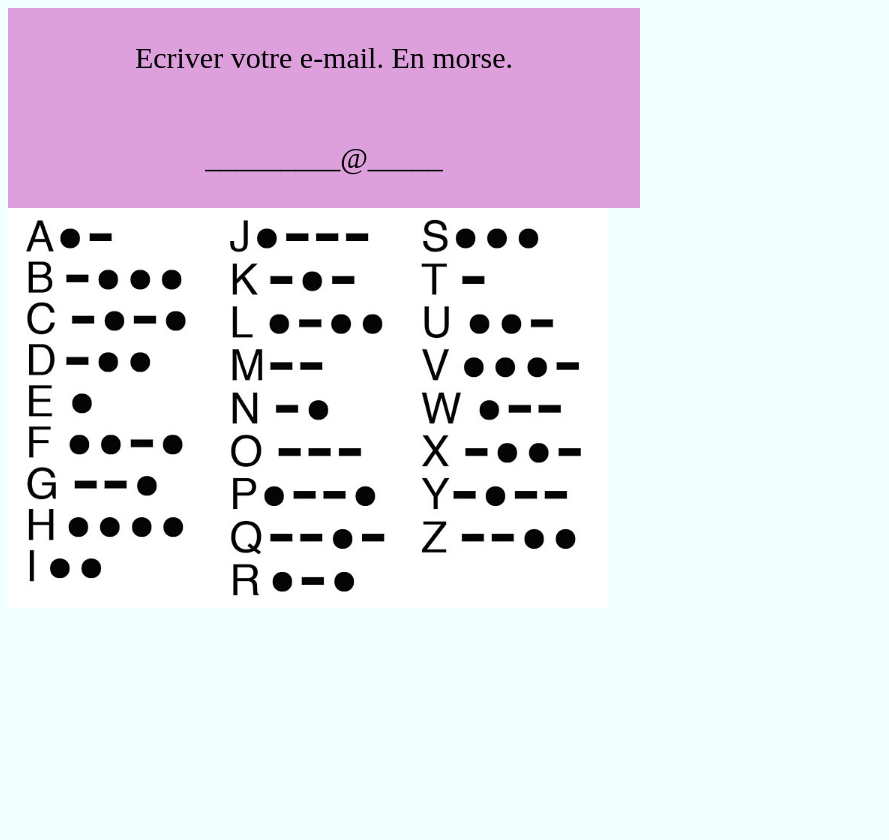
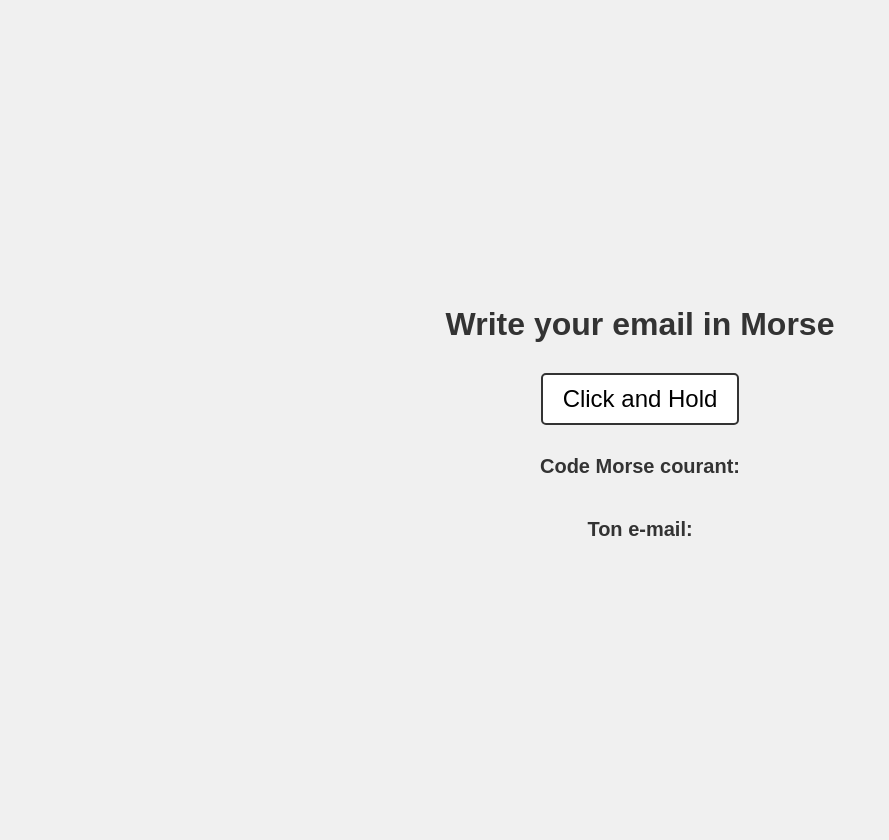
Before and after one commit to Anonymous-02/nuitinfo, a PHP site: page /contactMorse.html in a window 1280 px wide. Shown: the whole page, without its empty margins (0-889 px from the left). Before the commit the page ends 608 px from the top, so only its background shows below. Run offline with PHP 8.4, Linux system fonts and the light colour scheme.

Commit message:
morse fait

```diff
--- a/contactMorse.css
+++ b/contactMorse.css
@@ -1,21 +1,53 @@
-body {
-    background-color: azure;
-	overflow-x: hidden;
-}
-
-#main {
-    background-color:plum;
-    width: 50%;
-    height: 100px;
-    text-align: center;
-    font-size: 30px;
-    align-content: center;
+body, html {
+    margin: 0;
+    padding: 0;
+    height: 100%;
+    font-family: Arial, sans-serif;
 }
 
 .center-container {
-    display: block;
+    display: flex;
+    flex-direction: column;
     justify-content: center;
     align-items: center;
-    height: 50vh;
-    background-color: #f8f9fa;
+    height: 100vh;
+    background-color: #f0f0f0;
+    text-align: center;
+    padding: 20px;
 }
+
+h2 {
+    font-size: 2rem;
+    color: #333;
+    margin-bottom: 20px;
+}
+
+.morse-image {
+    width: 80%;
+    max-width: 600px;
+    height: auto;
+    margin-bottom: 20px;
+    border: 2px solid #ddd;
+    border-radius: 8px;
+}
+
+button {
+    padding: 10px 20px;
+    font-size: 1.5rem;
+    cursor: pointer;
+    border: 2px solid #333;
+    background-color: #fff;
+    border-radius: 5px;
+    margin: 10px 0;
+}
+
+button:active {
+    background-color: #ddd;
+}
+
+p {
+    margin-top: 20px;
+    font-size: 1.25rem;
+    color: #333;
+    word-wrap: break-word; /* Ensures long outputs break to the next line */
+}
--- a/contactMorse.html
+++ b/contactMorse.html
@@ -1,16 +1,18 @@
 <!DOCTYPE html>
-<html lang="fr">
-  <head>
-    <meta charset="utf-8" />
-    <title>contact</title>
-    <meta name="viewport" content="width=device-width, initial-scale=1.0" />
-    <link rel="stylesheet" type="text/css" href="contactMorse.css" />
-  </head>
-  <body>
-    <div id="main">Ecriver votre e-mail. En morse.</div>
-    <div id="main">_________@_____</div>
-    <img src="images/code-morse.jpg" id="morse" class="center-container" />
-  </body>
+<html lang="en">
+<head>
+    <meta charset="UTF-8">
+    <meta name="viewport" content="width=device-width, initial-scale=1.0">
+    <title>Write Email in Morse</title>
+    <link rel="stylesheet" href="contactMorse.css">
+</head>
+<body>
+    <div class="center-container">
+        <h2>Write your email in Morse</h2>
+        <button id="click-area">Click and Hold</button>
+        <p><strong>Code Morse courant:</strong> <span id="morse-output"></span></p>
+        <p><strong>Ton e-mail:</strong> <span id="text-output"></span></p>
+    </div>
+    <script src="contactMorse.js"></script>
+</body>
 </html>
-
-<script src="contactMorse.js"></script>
--- a/contactMorse.js
+++ b/contactMorse.js
@@ -1,17 +1,72 @@
-document.getElementById("main");
+const clickArea = document.getElementById('click-area');
+const morseOutput = document.getElementById('morse-output');
+const textOutput = document.getElementById('text-output');
 
-var timer = null;
+let timer; // To track the duration of the click
+let holdTime; // To calculate the hold duration
+let inactivityTimer; // Timer for inactivity (end of a character)
+let currentMorse = ""; // To store the current Morse code for a character
 
-main.addEventListener("mousedown", function(evt){
-  timer = setInterval(function(){
-    console.log("Mouse is down!");
-  }, 50);
+// Morse code dictionary
+const morseToChar = {
+    ".-": "a",
+    "-...": "b",
+    "-.-.": "c",
+    "-..": "d",
+    ".": "e",
+    "..-.": "f",
+    "--.": "g",
+    "....": "h",
+    "..": "i",
+    ".---": "j",
+    "-.-": "k",
+    ".-..": "l",
+    "--": "m",
+    "-.": "n",
+    "---": "o",
+    ".--.": "p",
+    "--.-": "q",
+    ".-.": "r",
+    "...": "s",
+    "-": "t",
+    "..-": "u",
+    "...-": "v",
+    ".--": "w",
+    "-..-": "x",
+    "-.--": "y",
+    "--..": "z",
+    "...---...": "@",
+    "-.-..--.-.": ".",
+    "/": " " // Space for clarity
+};
+
+// Function to translate Morse code to text
+function translateMorse() {
+    const letter = morseToChar[currentMorse] || "?"; // Translate or use "?" for unknown
+    textOutput.innerText += letter; // Add the translated letter to the text output
+    currentMorse = ""; // Reset for the next character
+    morseOutput.innerText = ""; // Clear the current Morse code display
+}
+
+clickArea.addEventListener('mousedown', () => {
+    clearTimeout(inactivityTimer); // Clear inactivity timer
+    timer = Date.now(); // Record when the button is pressed
 });
 
-function mouseDone(evt){
-  clearInterval(timer);
-  console.log("Mouse is up or outside of box!");
-}
+clickArea.addEventListener('mouseup', () => {
+    holdTime = Date.now() - timer; // Calculate how long the button was held
 
-main.addEventListener("mouseup", mouseDone);
-main.addEventListener("mouseleave", mouseDone);
+    // Add to the current Morse code based on duration
+    if (holdTime >= 500 && holdTime < 1000) {
+        currentMorse += ".";
+    } else if (holdTime >= 1000 && holdTime < 2000) {
+        currentMorse += "-";
+    }
+
+    morseOutput.innerText = currentMorse; // Update the current Morse code display
+
+    // Reset inactivity timer
+    inactivityTimer = setTimeout(() => {
+        translateMorse(); // Translate the Morse code after 5 seconds of inactivity
+    }, 5000);
+});
```
